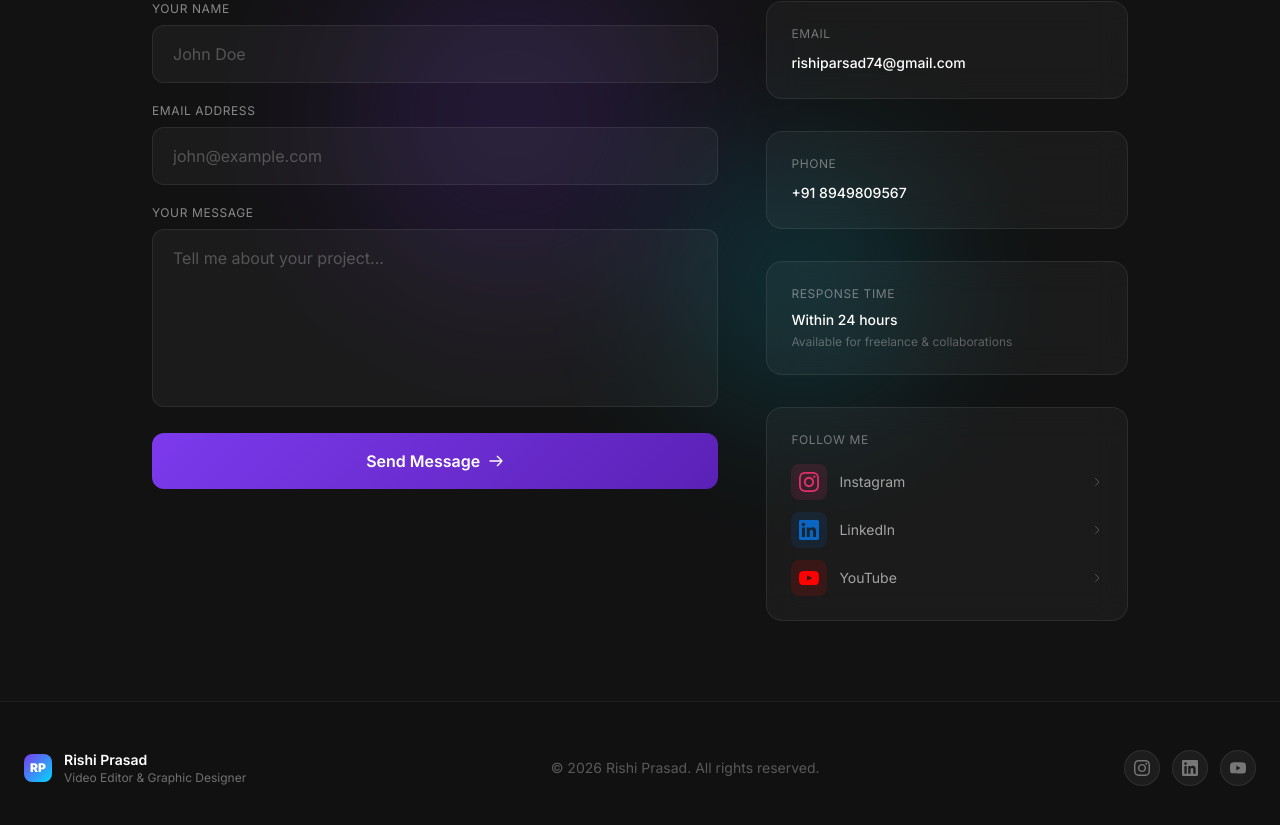
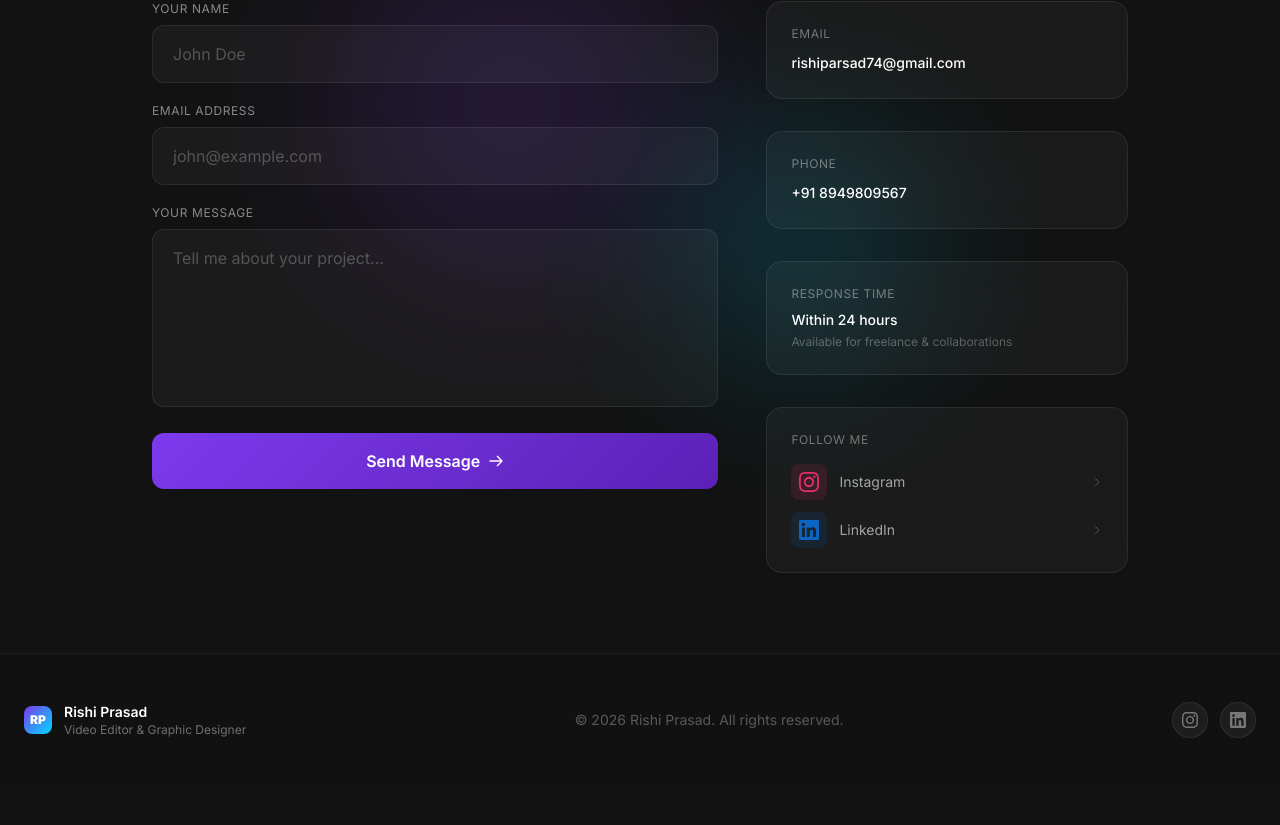
Before and after one commit to rishiparsad75/portfolio, a Next.js app: page /contact in a window 1280 px wide. Shown: the part 335-1160 px from the top of the page. After the commit the page ends 1121 px from the top, so only its background shows below. Built offline with nearby package versions, Linux system fonts and the light colour scheme.

Commit message:
Update social media links and implement lazy loading for hero sequence

```diff
--- a/app/contact/page.tsx
+++ b/app/contact/page.tsx
@@ -6,7 +6,7 @@ import { motion } from "framer-motion";
 const socials = [
     {
         label: "Instagram",
-        href: "https://instagram.com",
+        href: "https://www.instagram.com/rishiiii._.24/",
         icon: (
             <svg viewBox="0 0 24 24" fill="currentColor" className="w-5 h-5">
                 <path d="M12 2.163c3.204 0 3.584.012 4.85.07 3.252.148 4.771 1.691 4.919 4.919.058 1.265.069 1.645.069 4.849 0 3.205-.012 3.584-.069 4.849-.149 3.225-1.664 4.771-4.919 4.919-1.266.058-1.644.07-4.85.07-3.204 0-3.584-.012-4.849-.07-3.26-.149-4.771-1.699-4.919-4.92-.058-1.265-.07-1.644-.07-4.849 0-3.204.013-3.583.07-4.849.149-3.227 1.664-4.771 4.919-4.919 1.266-.057 1.645-.069 4.849-.069zm0-2.163c-3.259 0-3.667.014-4.947.072-4.358.2-6.78 2.618-6.98 6.98-.059 1.281-.073 1.689-.073 4.948 0 3.259.014 3.668.072 4.948.2 4.358 2.618 6.78 6.98 6.98 1.281.058 1.689.072 4.948.072 3.259 0 3.668-.014 4.948-.072 4.354-.2 6.782-2.618 6.979-6.98.059-1.28.073-1.689.073-4.948 0-3.259-.014-3.667-.072-4.947-.196-4.354-2.617-6.78-6.979-6.98-1.281-.059-1.69-.073-4.949-.073zm0 5.838c-3.403 0-6.162 2.759-6.162 6.162s2.759 6.163 6.162 6.163 6.162-2.759 6.162-6.163c0-3.403-2.759-6.162-6.162-6.162zm0 10.162c-2.209 0-4-1.79-4-4 0-2.209 1.791-4 4-4s4 1.791 4 4c0 2.21-1.791 4-4 4zm6.406-11.845c-.796 0-1.441.645-1.441 1.44s.645 1.44 1.441 1.44c.795 0 1.439-.645 1.439-1.44s-.644-1.44-1.439-1.44z" />
@@ -16,23 +16,13 @@ const socials = [
     },
     {
         label: "LinkedIn",
-        href: "https://linkedin.com",
+        href: "https://www.linkedin.com/in/rishi-parsad-481a43255?utm_source=share&utm_campaign=share_via&utm_content=profile&utm_medium=android_app",
         icon: (
             <svg viewBox="0 0 24 24" fill="currentColor" className="w-5 h-5">
                 <path d="M20.447 20.452h-3.554v-5.569c0-1.328-.027-3.037-1.852-3.037-1.853 0-2.136 1.445-2.136 2.939v5.667H9.351V9h3.414v1.561h.046c.477-.9 1.637-1.85 3.37-1.85 3.601 0 4.267 2.37 4.267 5.455v6.286zM5.337 7.433c-1.144 0-2.063-.926-2.063-2.065 0-1.138.92-2.063 2.063-2.063 1.14 0 2.064.925 2.064 2.063 0 1.139-.925 2.065-2.064 2.065zm1.782 13.019H3.555V9h3.564v11.452zM22.225 0H1.771C.792 0 0 .774 0 1.729v20.542C0 23.227.792 24 1.771 24h20.451C23.2 24 24 23.227 24 22.271V1.729C24 .774 23.2 0 22.222 0h.003z" />
             </svg>
         ),
         color: "#0A66C2",
-    },
-    {
-        label: "YouTube",
-        href: "https://youtube.com",
-        icon: (
-            <svg viewBox="0 0 24 24" fill="currentColor" className="w-5 h-5">
-                <path d="M23.498 6.186a3.016 3.016 0 0 0-2.122-2.136C19.505 3.545 12 3.545 12 3.545s-7.505 0-9.377.505A3.017 3.017 0 0 0 .502 6.186C0 8.07 0 12 0 12s0 3.93.502 5.814a3.016 3.016 0 0 0 2.122 2.136c1.871.505 9.376.505 9.376.505s7.505 0 9.377-.505a3.015 3.015 0 0 0 2.122-2.136C24 15.93 24 12 24 12s0-3.93-.502-5.814zM9.545 15.568V8.432L15.818 12l-6.273 3.568z" />
-            </svg>
-        ),
-        color: "#FF0000",
     },
 ];
 
--- a/components/Footer.tsx
+++ b/components/Footer.tsx
@@ -6,7 +6,7 @@ import { usePathname } from "next/navigation";
 const socials = [
     {
         label: "Instagram",
-        href: "https://instagram.com",
+        href: "https://www.instagram.com/rishiiii._.24/",
         icon: (
             <svg viewBox="0 0 24 24" fill="currentColor" className="w-4 h-4">
                 <path d="M12 2.163c3.204 0 3.584.012 4.85.07 3.252.148 4.771 1.691 4.919 4.919.058 1.265.069 1.645.069 4.849 0 3.205-.012 3.584-.069 4.849-.149 3.225-1.664 4.771-4.919 4.919-1.266.058-1.644.07-4.85.07-3.204 0-3.584-.012-4.849-.07-3.26-.149-4.771-1.699-4.919-4.92-.058-1.265-.07-1.644-.07-4.849 0-3.204.013-3.583.07-4.849.149-3.227 1.664-4.771 4.919-4.919 1.266-.057 1.645-.069 4.849-.069zm0-2.163c-3.259 0-3.667.014-4.947.072-4.358.2-6.78 2.618-6.98 6.98-.059 1.281-.073 1.689-.073 4.948 0 3.259.014 3.668.072 4.948.2 4.358 2.618 6.78 6.98 6.98 1.281.058 1.689.072 4.948.072 3.259 0 3.668-.014 4.948-.072 4.354-.2 6.782-2.618 6.979-6.98.059-1.28.073-1.689.073-4.948 0-3.259-.014-3.667-.072-4.947-.196-4.354-2.617-6.78-6.979-6.98-1.281-.059-1.69-.073-4.949-.073zm0 5.838c-3.403 0-6.162 2.759-6.162 6.162s2.759 6.163 6.162 6.163 6.162-2.759 6.162-6.163c0-3.403-2.759-6.162-6.162-6.162zm0 10.162c-2.209 0-4-1.79-4-4 0-2.209 1.791-4 4-4s4 1.791 4 4c0 2.21-1.791 4-4 4zm6.406-11.845c-.796 0-1.441.645-1.441 1.44s.645 1.44 1.441 1.44c.795 0 1.439-.645 1.439-1.44s-.644-1.44-1.439-1.44z" />
@@ -15,19 +15,10 @@ const socials = [
     },
     {
         label: "LinkedIn",
-        href: "https://linkedin.com",
+        href: "https://www.linkedin.com/in/rishi-parsad-481a43255?utm_source=share&utm_campaign=share_via&utm_content=profile&utm_medium=android_app",
         icon: (
             <svg viewBox="0 0 24 24" fill="currentColor" className="w-4 h-4">
                 <path d="M20.447 20.452h-3.554v-5.569c0-1.328-.027-3.037-1.852-3.037-1.853 0-2.136 1.445-2.136 2.939v5.667H9.351V9h3.414v1.561h.046c.477-.9 1.637-1.85 3.37-1.85 3.601 0 4.267 2.37 4.267 5.455v6.286zM5.337 7.433c-1.144 0-2.063-.926-2.063-2.065 0-1.138.92-2.063 2.063-2.063 1.14 0 2.064.925 2.064 2.063 0 1.139-.925 2.065-2.064 2.065zm1.782 13.019H3.555V9h3.564v11.452zM22.225 0H1.771C.792 0 0 .774 0 1.729v20.542C0 23.227.792 24 1.771 24h20.451C23.2 24 24 23.227 24 22.271V1.729C24 .774 23.2 0 22.222 0h.003z" />
-            </svg>
-        ),
-    },
-    {
-        label: "YouTube",
-        href: "https://youtube.com",
-        icon: (
-            <svg viewBox="0 0 24 24" fill="currentColor" className="w-4 h-4">
-                <path d="M23.498 6.186a3.016 3.016 0 0 0-2.122-2.136C19.505 3.545 12 3.545 12 3.545s-7.505 0-9.377.505A3.017 3.017 0 0 0 .502 6.186C0 8.07 0 12 0 12s0 3.93.502 5.814a3.016 3.016 0 0 0 2.122 2.136c1.871.505 9.376.505 9.376.505s7.505 0 9.377-.505a3.015 3.015 0 0 0 2.122-2.136C24 15.93 24 12 24 12s0-3.93-.502-5.814zM9.545 15.568V8.432L15.818 12l-6.273 3.568z" />
             </svg>
         ),
     },
--- a/components/ScrollyCanvas.tsx
+++ b/components/ScrollyCanvas.tsx
@@ -32,23 +32,36 @@ export default function ScrollyCanvas() {
     // ─── Preload all images with Image.decode() ─────────────────────────────────
     useEffect(() => {
         const preloadImages = async () => {
-            const promises: Promise<void>[] = [];
+            // Pre-initialize array to avoid out-of-bounds indexing errors
+            for (let i = 0; i < FRAME_COUNT; i++) {
+                images.current[i] = new Image();
+            }
 
-            for (let i = 0; i < FRAME_COUNT; i++) {
+            // Immediately load and decode ONLY the first frame
+            const firstImg = images.current[0];
+            firstImg.src = getFrameSrc(0);
+
+            try {
+                await firstImg.decode();
+                isLoaded.current = true;
+                renderFrame(0);
+            } catch (err) {
+                console.error("Failed to load first frame", err);
+            }
+
+            // Load the remaining 74 frames silently in the background
+            for (let i = 1; i < FRAME_COUNT; i++) {
                 const img = new Image();
                 img.src = getFrameSrc(i);
-                promises.push(img.decode());
-                images.current.push(img);
+                img.decode().then(() => {
+                    images.current[i] = img;
+                }).catch(() => {
+                    // Ignore background load errors
+                });
             }
-
-            await Promise.all(promises);
-            isLoaded.current = true;
-
-            // Render first frame immediately
-            renderFrame(0);
         };
 
-        preloadImages().catch(console.error);
+        preloadImages();
 
         return () => {
             if (rafId.current) cancelAnimationFrame(rafId.current);
```
